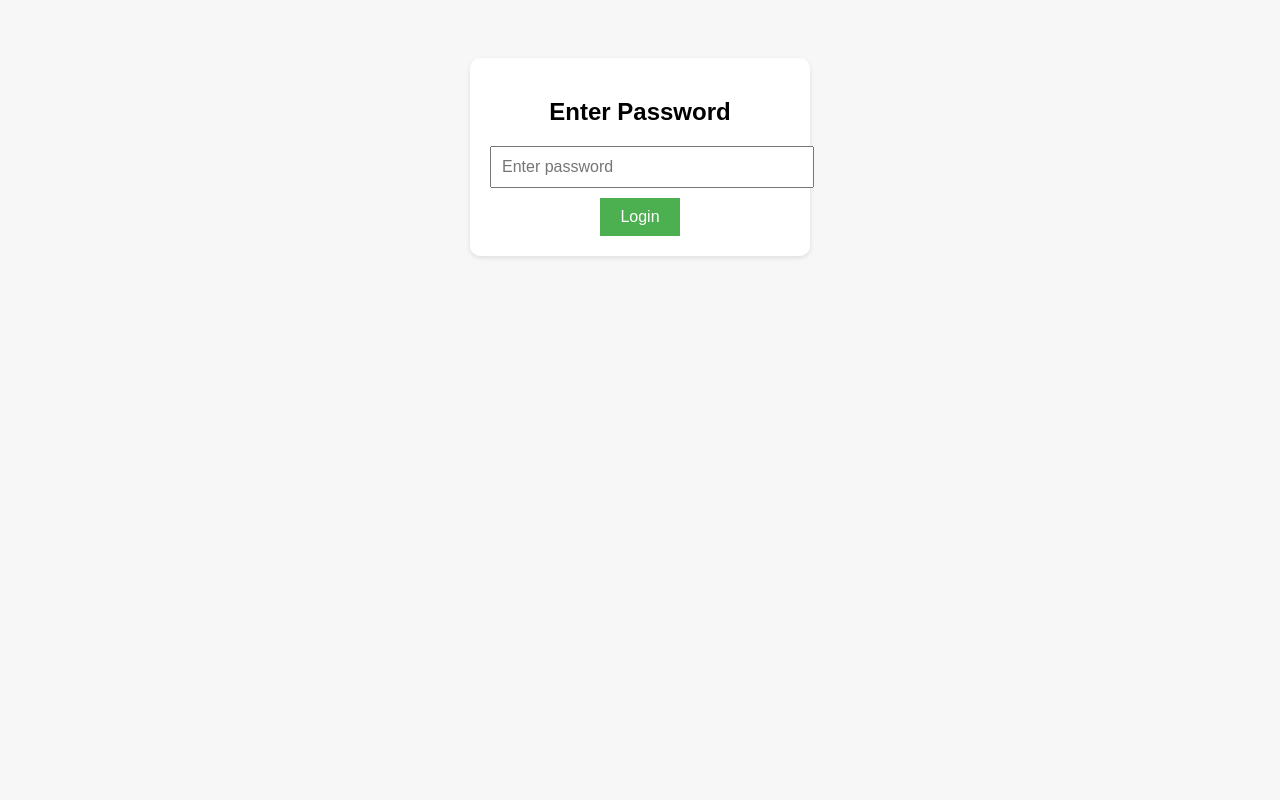
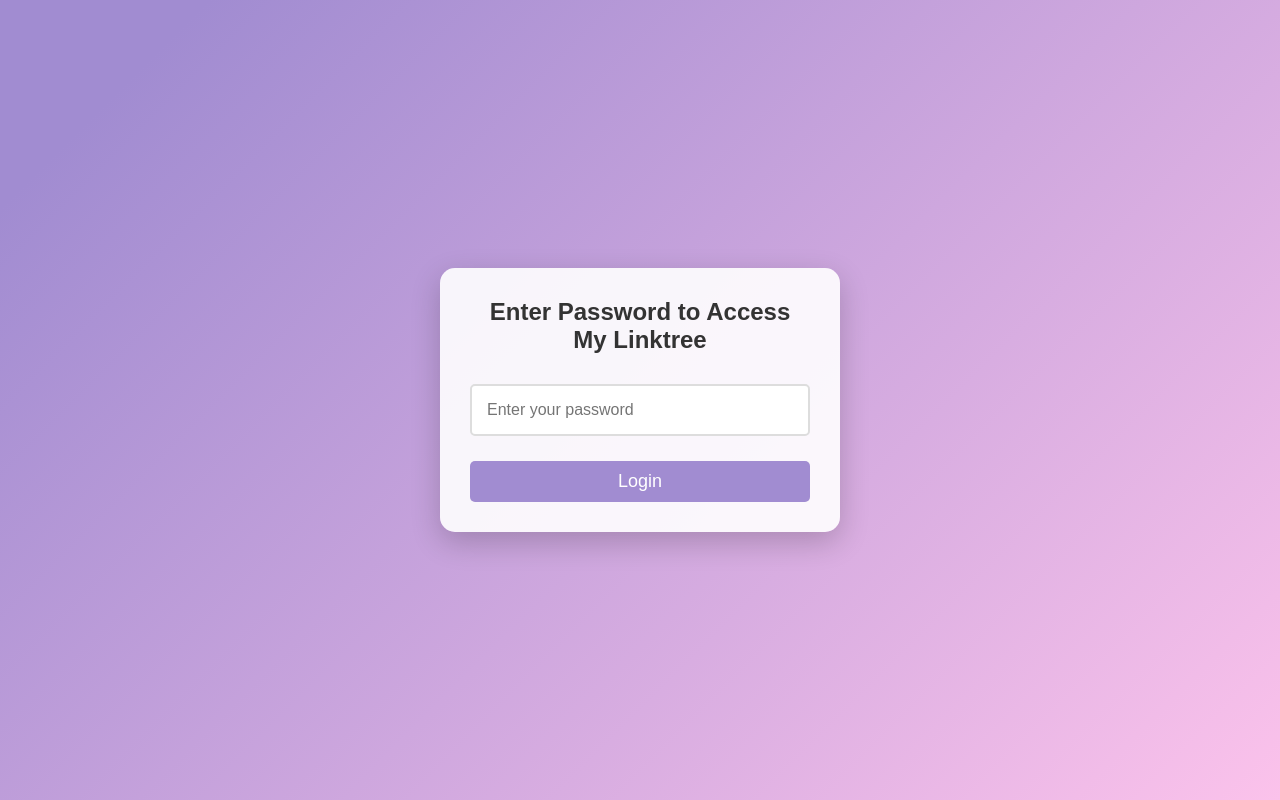
Before and after one commit to raffal-arz/extensive-gallery, a plain HTML site: page index.html in a window 1280 px wide. Drawn offline with Linux system fonts and the light colour scheme.

```diff
--- a/index.html
+++ b/index.html
@@ -5,59 +5,122 @@
     <meta name="viewport" content="width=device-width, initial-scale=1.0">
     <title>Linktree - Protected</title>
     <style>
+        * {
+            margin: 0;
+            padding: 0;
+            box-sizing: border-box;
+        }
+
         body {
-            font-family: Arial, sans-serif;
-            background-color: #f7f7f7;
+            font-family: 'Arial', sans-serif;
+            background: linear-gradient(135deg, #a18cd1 10%, #fbc2eb 100%);
+            height: 100vh;
+            display: flex;
+            justify-content: center;
+            align-items: center;
+            flex-direction: column;
             text-align: center;
-            padding: 50px;
+            color: #fff;
+            overflow: hidden;
         }
+
         .hidden {
             display: none;
         }
+
         #passwordPrompt {
+            background-color: rgba(255, 255, 255, 0.9);
+            padding: 30px;
+            border-radius: 15px;
+            box-shadow: 0 10px 30px rgba(0, 0, 0, 0.2);
+            width: 100%;
+            max-width: 400px;
+            animation: fadeIn 1s ease-out;
+        }
+
+        h2 {
+            font-size: 24px;
+            margin-bottom: 20px;
+            color: #333;
+        }
+
+        input[type="password"] {
+            width: 100%;
+            padding: 15px;
+            margin: 10px 0;
+            border: 2px solid #ddd;
+            border-radius: 5px;
+            font-size: 16px;
+            transition: border 0.3s ease;
+        }
+
+        input[type="password"]:focus {
+            border-color: #a18cd1;
+            outline: none;
+        }
+
+        button {
+            padding: 10px 20px;
+            background-color: #a18cd1;
+            border: none;
+            color: white;
+            font-size: 18px;
+            border-radius: 5px;
+            cursor: pointer;
+            transition: background-color 0.3s ease;
+            width: 100%;
+            margin-top: 15px;
+        }
+
+        button:hover {
+            background-color: #6c6ec9;
+        }
+
+        #content {
+            font-size: 18px;
+            margin-top: 30px;
+            animation: fadeIn 1s ease-out;
+        }
+
+        #content a {
+            color: #4A4A4A;
+            text-decoration: none;
+            font-size: 20px;
+            padding: 10px 20px;
+            border-radius: 5px;
             background-color: #ffffff;
-            padding: 20px;
-            border-radius: 10px;
-            box-shadow: 0 2px 5px rgba(0, 0, 0, 0.1);
-            width: 300px;
-            margin: 0 auto;
+            box-shadow: 0 5px 10px rgba(0, 0, 0, 0.1);
+            display: inline-block;
+            margin-top: 20px;
+            transition: background-color 0.3s ease;
         }
-        #passwordInput {
-            width: 100%;
-            padding: 10px;
-            font-size: 16px;
+
+        #content a:hover {
+            background-color: #a18cd1;
+            color: white;
         }
-        #loginButton {
-            padding: 10px 20px;
-            margin-top: 10px;
-            background-color: #4CAF50;
-            color: white;
-            border: none;
-            cursor: pointer;
-            font-size: 16px;
-        }
-        #loginButton:hover {
-            background-color: #45a049;
+
+        @keyframes fadeIn {
+            0% { opacity: 0; }
+            100% { opacity: 1; }
         }
     </style>
 </head>
 <body>
 
 <div id="passwordPrompt">
-    <h2>Enter Password</h2>
-    <input type="password" id="passwordInput" placeholder="Enter password" />
+    <h2>Enter Password to Access My Linktree</h2>
+    <input type="password" id="passwordInput" placeholder="Enter your password" />
     <button id="loginButton" onclick="checkPassword()">Login</button>
 </div>
 
 <div id="content" class="hidden">
     <h1>Welcome to My Linktree</h1>
-    <ul>
-        <li><a href="https://linktr.ee/1extensiveb?utm_source=linktree_profile_share&ltsid=b4e4cbef-451a-4d80-94e3-d71fc4df0d32" target="_blank">My Linktree</a></li>
-    </ul>
+    <a href="https://linktr.ee/1extensiveb?utm_source=linktree_profile_share&ltsid=b4e4cbef-451a-4d80-94e3-d71fc4df0d32" target="_blank">Go to My Linktree</a>
 </div>
 
 <script>
-    const correctPassword = "taksifi2024"; // Ganti dengan password yang kamu inginkan
+    const correctPassword = "taksifi2024"; // Ganti dengan password yang sudah kamu tentukan
 
     function checkPassword() {
         const inputPassword = document.getElementById('passwordInput').value;
@@ -66,7 +129,7 @@
             document.getElementById('passwordPrompt').classList.add('hidden');
             document.getElementById('content').classList.remove('hidden');
         } else {
-            alert('Incorrect password, try again!');
+            alert('Incorrect password, please try again!');
         }
     }
 </script>
```
